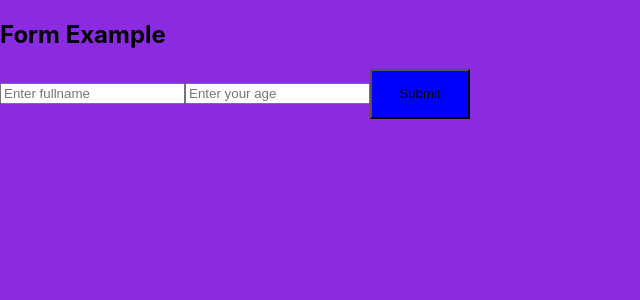
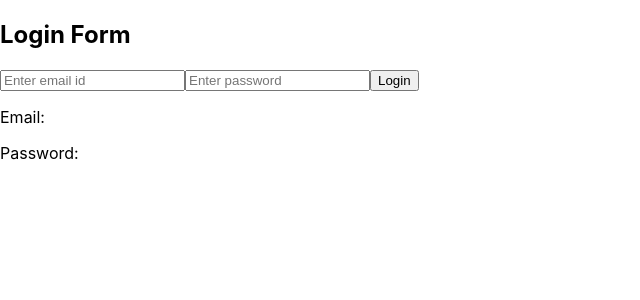
Before and after one commit to gosnippets/reactdemo, a React (Create React App) app: page / in a window 1280 px wide. Shown: the top 300 px of the page, without its empty margins (0-640 px from the left). Built offline with nearby package versions, Linux system fonts and the light colour scheme.

Commit message:
State example

```diff
--- a/src/App.js
+++ b/src/App.js
@@ -1,12 +1,34 @@
+import { useState } from "react";
+import About from "./components/About";
+import Contact from "./components/Contact";
 
 function App() {
+  // const [name, setName] = useState("Ravi");
+  // const [fullname, setFullname] = useState("");
+
+  const [email, setEmail] = useState("");
+  const [password, setPassword] = useState("");
+
+  // const fullnameHandler = (e) => {
+  //   console.log("fullnameHandler");
+  //   setFullname(e.target.value)
+  // }
+
+  const showDetials = ()=>{
+    console.log("Email:", email)
+    console.log("Password:", password)
+  }
+
   return (<>
-  <h2>Form Example</h2>
-  <form>
-    <input type="text" name="name" placeholder="Enter fullname"/>
-    <input type="number" name="age" placeholder="Enter your age"/>
-    <button type="submit" className="btn">Submit</button>
-  </form>
+    <h2>Login Form</h2>
+
+    <input type="email" onChange={(e)=>setEmail(e.target.value)} placeholder="Enter email id"/>
+    <input type="password" onChange={(e)=>setPassword(e.target.value)} placeholder="Enter password"/>
+    <button onClick={showDetials}>Login</button>
+
+
+    <p>Email: {email}</p>
+    <p>Password: {password}</p>
   </>);
 }
 
--- /dev/null
+++ b/src/components/About.jsx
@@ -0,0 +1,7 @@
+import React from 'react'
+
+export default function About() {
+  return (
+    <div>About</div>
+  )
+}
--- /dev/null
+++ b/src/components/Contact.jsx
@@ -0,0 +1,12 @@
+import About from "./About";
+
+function Contact() {
+    return (
+        <>
+            <h2>Contact</h2>
+            <About/>
+        </>
+    )
+}
+
+export default Contact;
--- a/src/index.css
+++ b/src/index.css
@@ -5,7 +5,6 @@ body {
     sans-serif;
   -webkit-font-smoothing: antialiased;
   -moz-osx-font-smoothing: grayscale;
-  background-color: blueviolet;
 }
 
 code {
```
Also changed, not shown: Notes.txt.
